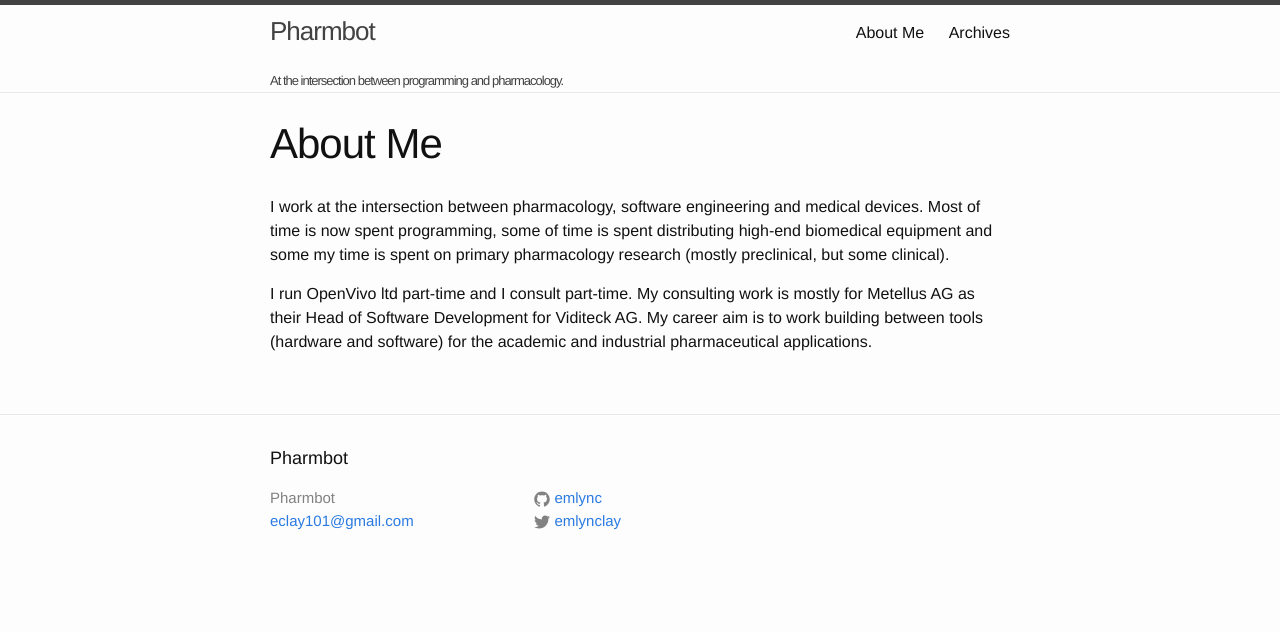
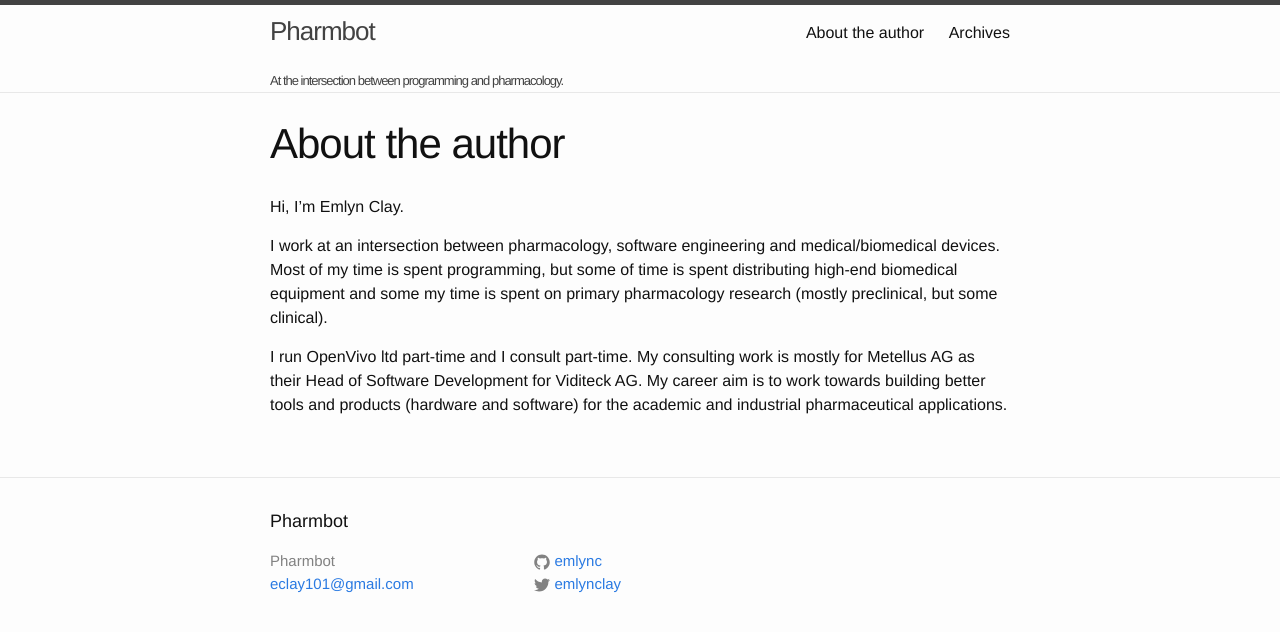
Before and after one commit to EmlynC/emlync.github.io, a Jekyll site: the page built from about.md, in a window 1280 px wide. Shown: the top 632 px of the page. Built offline with Jekyll 4.4.1, drawn with Linux system fonts in a browser that asks for light colours.

Commit message:
Updated with better English and my name

```diff
--- a/about.md
+++ b/about.md
@@ -1,17 +1,19 @@
 ---
 layout: page
-title: About Me
+title: About the author
 permalink: /about/
 ---
 
-I work at the intersection between pharmacology, software engineering
-and medical devices. Most of time is now spent programming, some of
-time is spent distributing high-end biomedical equipment and some my
-time is spent on primary pharmacology research (mostly preclinical,
-but some clinical).
+Hi, I'm Emlyn Clay.
+
+I work at an intersection between pharmacology, software engineering
+and medical/biomedical devices. Most of my time is spent programming,
+but some of time is spent distributing high-end biomedical equipment
+and some my time is spent on primary pharmacology research (mostly
+preclinical, but some clinical).
 
 I run OpenVivo ltd part-time and I consult part-time. My consulting
 work is mostly for Metellus AG as their Head of Software Development
-for Viditeck AG. My career aim is to work building between tools
-(hardware and software) for the academic and industrial pharmaceutical
-applications.
+for Viditeck AG. My career aim is to work towards building better
+tools and products (hardware and software) for the academic and
+industrial pharmaceutical applications.
```
